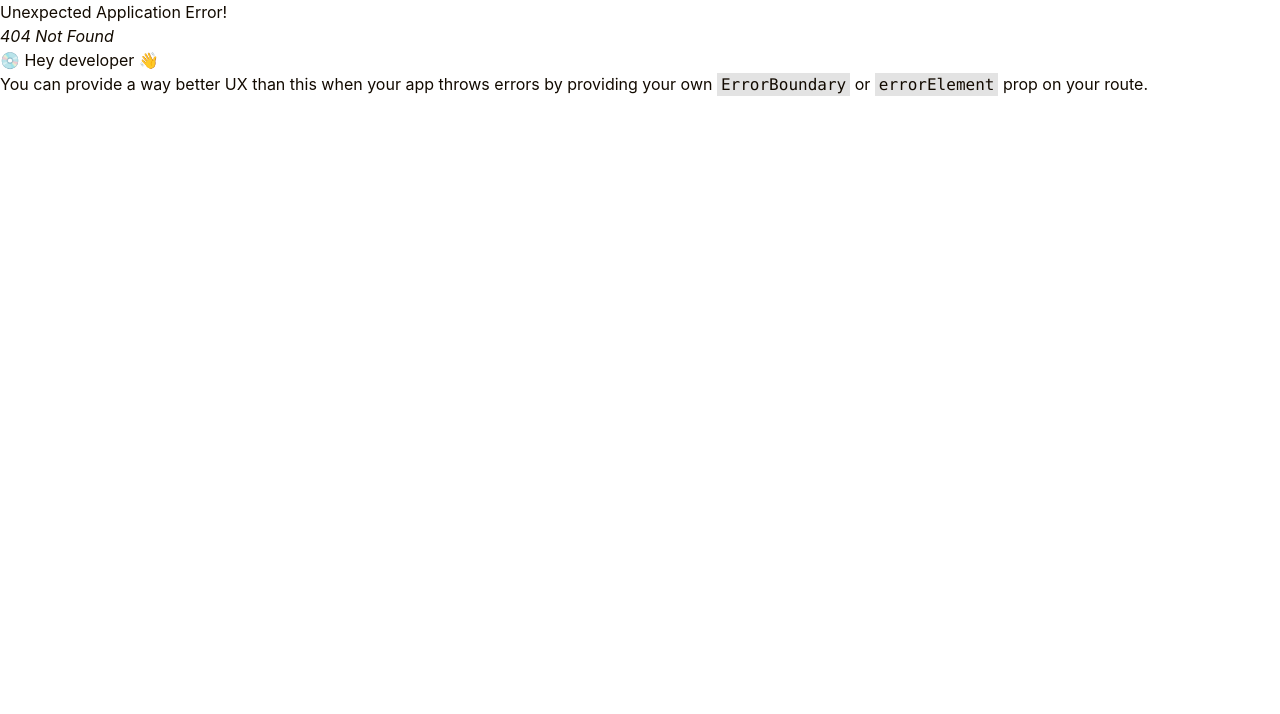
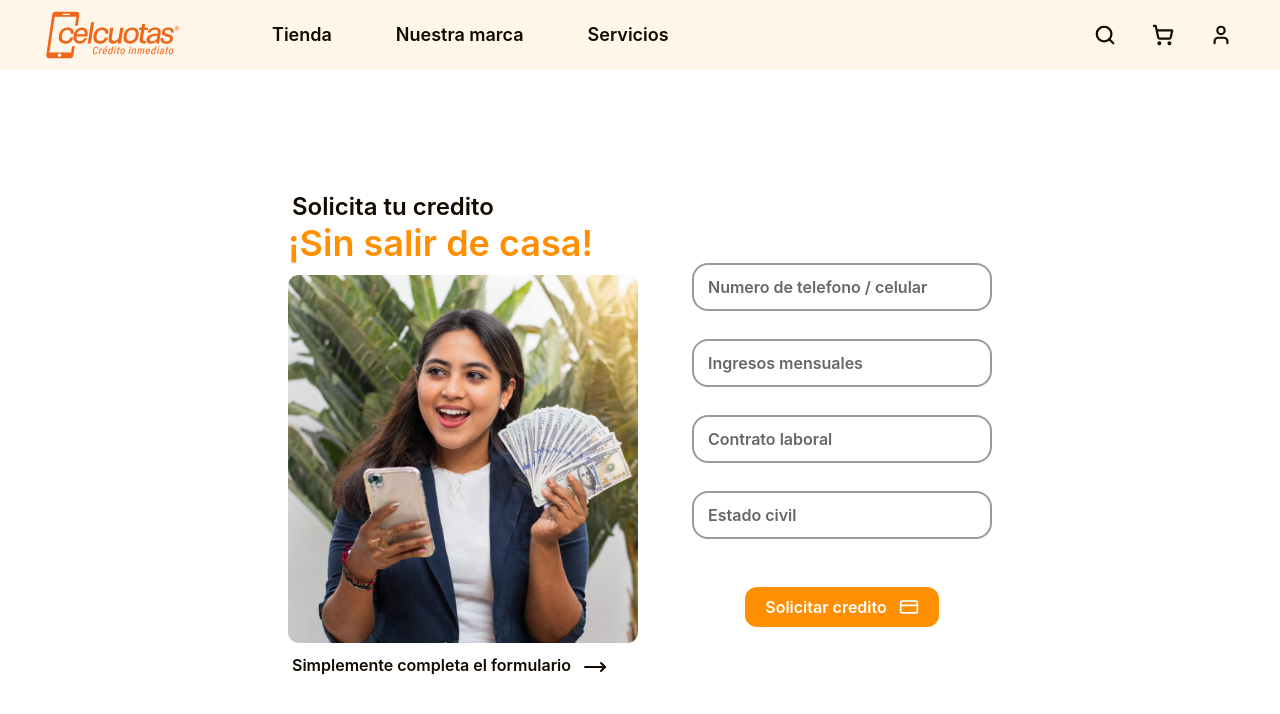
Before and after one commit to Ye1der/Celcuotas, a React (Vite) app: page /credit in a window 1280 px wide. Before the commit this address had no page. Shown: the top 714 px of the page. Built offline with nearby package versions, Linux system fonts and the light colour scheme.

Commit message:
start desing the about us

```diff
--- a/src/components/CustomSelectInput.tsx
+++ b/src/components/CustomSelectInput.tsx
@@ -2,24 +2,24 @@
 import { useState } from "react";
 import { UseControllerProps, useController } from "react-hook-form";
 
-interface Props extends UseControllerProps<FormValue>{
+interface Props extends UseControllerProps<any>{
   label: string
   width?: string
   options: string[]
 }
 
-type FormValue = {
-  typeDoc: string,
-  names: string
-  lastnames: string
-  email: string
-  doc: string
-  department: string
-  address: string
-  tower: string
-  city: string
-  neighbordhood: string
-}
+// type FormValue = {
+//   typeDoc: string,
+//   names: string
+//   lastnames: string
+//   email: string
+//   doc: string
+//   department: string
+//   address: string
+//   tower: string
+//   city: string
+//   neighbordhood: string
+// }
 
 export const CustomSelectInput = ({ label, width = '300px', options, name, control, rules, ...rest }: Props) => {
 
@@ -32,7 +32,7 @@ export const CustomSelectInput = ({ label, width = '300px', options, name, contr
       {/* le ponemos el field al input para que lo registre dentro del form */}
       <input {...rest} {...field} required readOnly type="text" value={field.value} onClick={() => { setShowOptions(!showOptions) }} className={`peer ${selectedOption !== '' && 'border-opacity-70'} ${showOptions ? 'rounded-t-2xl border-opacity-70' : 'rounded-2xl border-opacity-40'} z-40 cursor-pointer group text-start px-4 text-lg font-semibold outline-none bg-transparent border-2 border-black w-full h-12 transition-all duration-300 relative`} />
 
-      <div className={`${showOptions ? 'animate-fadeIn' : 'animate-fadeOut'} border-2 border-t-0 border-black border-opacity-70 rounded-b-2xl absolute bottom-0 translate-y-full w-[${width}] z-30 transition-all duration-300`}>
+      <div className={`${showOptions ? 'animate-fadeIn' : 'animate-fadeOut'} border-2 border-t-0 border-black border-opacity-70 rounded-b-2xl absolute bottom-0 translate-y-full w-[${width}] z-50 transition-all duration-300`}>
         {options.map((value, index) => {
 
           const border = options.length - 1 === index ? 'rounded-b-2xl' : 'border-b-2 border-black border-opacity-70'
--- a/src/main.tsx
+++ b/src/main.tsx
@@ -9,6 +9,7 @@ import { Store } from './routes/Store.tsx'
 import { ShoppingCart } from './routes/ShoppingCart.tsx'
 import Phone from './routes/Phone.tsx'
 import { Pay } from './routes/Pay.tsx'
+import { Credit } from './routes/Credit.tsx'
 
 const router = createBrowserRouter([
   {
@@ -38,6 +39,10 @@ const router = createBrowserRouter([
       {
         path: '/pay',
         element: <Pay />
+      },
+      {
+        path: '/credit',
+        element: <Credit/>
       }
     ]
   }
--- /dev/null
+++ b/src/routes/Credit.tsx
@@ -0,0 +1,84 @@
+import { CheckCircle2, CreditCard, Loader2Icon, MoveRight, X } from "lucide-react";
+import { CustomInput } from "../components/CustomInput";
+import { CustomSelectInput } from "../components/CustomSelectInput";
+import { useForm } from "react-hook-form";
+import { useState } from "react";
+import { Modal } from "../components/Modal";
+import { useNavigate } from "react-router-dom";
+
+export function Credit() {
+  const [check, setCheck] = useState(false)
+  const [showModal, setShowModal] = useState(false)
+  const navigate = useNavigate()
+
+  type FormValues = {
+    maritalStatus: string
+    phoneNumber: number
+    income: number
+    laborContract: string
+  }
+
+  const {handleSubmit, register, control} = useForm<FormValues>({
+    defaultValues: {
+      maritalStatus: '',
+      laborContract: ''
+    },
+    mode: 'onChange'
+  })
+
+  function submit () {
+    setCheck(true)
+
+    setTimeout(() => {
+      setCheck(false)
+      setShowModal(true)
+    }, 1500)
+  }
+
+  function finishCredit () {
+    setShowModal(false)
+    localStorage.removeItem('cartPhones')
+    navigate('/store', {unstable_viewTransition: true})
+  }
+
+
+  return (
+    <main className="w-full h-full flex justify-center items-center">
+      <section className="">
+        <h2 className="text-2xl font-semibold ml-1"> Solicita tu credito </h2>
+        <h1 className="text-4xl font-semibold text-darkOrange"> ¡Sin salir de casa! </h1>
+
+        <img src="/creditImage.png" alt="image" className="w-[350px] mb-2 mt-3" />
+
+        <p className="font-semibold w-[400px] ml-1 flex items-center">
+          Simplemente completa el formulario <MoveRight className="mt-1 ml-3" />
+        </p>
+      </section>
+      <section>
+        <form onSubmit={handleSubmit(submit)} className="flex flex-col gap-2">
+          <CustomInput {...register('phoneNumber', {required: true})} label="Numero de telefono / celular" type="number" min={0}/>
+          <CustomInput {...register('income', {required: true})} label="Ingresos mensuales" type="number" min={0}/>
+          <CustomSelectInput control={control} rules={{required: true}} name="laborContract" label="Contrato laboral" options={['temporal', 'tiempo indefinido', 'ninguno']}/>
+          <CustomSelectInput control={control} rules={{required: true}} name="maritalStatus" label="Estado civil" options={['soltero', 'casado', 'union libre']}/>
+
+          <button type="submit" className="text-white font-semibold bg-darkOrange w-fit px-5 py-2 rounded-xl mx-auto mt-10 flex items-center">
+            <span className="mr-3"> Solicitar credito </span>
+            {check ? <span className="animate-fadeIn"> <Loader2Icon className="animate-fastSpin" size={20} strokeWidth={2.5}/> </span> : <CreditCard className="animate-fadeIn" size={20}/>}
+          </button>
+        </form>
+      </section>
+
+      <Modal active={showModal} setActive={finishCredit}>
+        <div className="bg-white rounded-2xl pt-10 pb-5 px-10 flex flex-col items-center">
+          <button onClick={finishCredit} className="absolute top-3 right-3 p-1 rounded-full bg-gray-200 hover:bg-red-200 transition-colors duration-300">
+            <X size={20}/>
+          </button>
+
+          <CheckCircle2 size={80}  className="text-darkOrange animate-bounce" />
+          <h1 className="text-darkOrange font-semibold"> ¡Felicidades! </h1>
+          <h1 className="text-2xl text-smokyBlack font-semibold text-opacity-90"> Tu credito fue aprovado </h1>
+        </div>
+      </Modal>
+    </main>
+  )
+}
--- /dev/null
+++ b/src/routes/OurBrand.tsx
@@ -0,0 +1,7 @@
+export function OurBrand () {
+  return (
+    <section className="h-full w-full">
+
+    </section>
+  )
+}
--- a/src/routes/Pay.tsx
+++ b/src/routes/Pay.tsx
@@ -6,7 +6,7 @@ import { TableTotalPrice } from "../components/ShoppingCart/tableTotalPrice";
 import { Phone } from "../types";
 import { CheckCircle2, ChevronLeft, Loader2Icon, PackageCheck, X } from "lucide-react";
 import { useNavigate } from "react-router-dom";
-import { useForm } from "react-hook-form";
+import { FieldValues, useForm } from "react-hook-form";
 import { Modal } from "../components/Modal";
 
 type FormValues = {
@@ -27,6 +27,7 @@ export function Pay() {
   const [selected, setSelected] = useState('')
   const [check, setCheck] = useState(false)
   const [showModal, setShowModal] = useState(false)
+  const [showWarningMessage, setShowWarningMessage] = useState(false)
   const navigate = useNavigate()
 
   const [phones] = useState(() => {
@@ -41,10 +42,16 @@ export function Pay() {
 
   function submit(data: FormValues) {
     setCheck(true)
+    setShowWarningMessage(false)
 
     setTimeout(() => {
+      if (selected !== '') {
+        if (selected === 'Solicitud de credito') navigate('/credit', {unstable_viewTransition: true})
+        else setShowModal(true)
+        setCheck(false)
+      } else setShowWarningMessage(true)
+
       setCheck(false)
-      setShowModal(true)
     }, 1500)
   }
 
@@ -77,7 +84,7 @@ export function Pay() {
               <CustomInput className="max-sm:w-[300px]" {...register('email', { required: true })} label="Correo electronico" width="100%" type="email" />
 
               <div className="flex gap-5 max-sm:flex-col max-sm:gap-3">
-                <CustomSelectInput control={control} name="typeDoc" rules={{required: true}} label="Tipo de documento" options={['cedula ciudadania', 'visa', 'cedula extranjeria']} />
+                <CustomSelectInput control={control} name="typeDoc" rules={{required: true}} label="Tipo de documento" options={['cedula ciudadania', 'cedula extranjeria', 'pasaporte']} />
                 <CustomInput {...register('doc', { required: true })} label="Numero de documento" type="number" min={0} />
               </div>
             </div>
@@ -104,12 +111,14 @@ export function Pay() {
           <div className=" p-5 rounded-xl w-full">
             <h1 className="text-2xl text-smokyBlack text-opacity-80 font-semibold mb-5"> Metodo de pago </h1>
             <div className="flex flex-col gap-3 w-full">
+              <SelectButton label="Solicitud de credito" selected={selected} setSelected={setSelected} />
               <SelectButton label="Targeta debito / credito" selected={selected} setSelected={setSelected} />
               <SelectButton label="PSE" selected={selected} setSelected={setSelected} />
               <SelectButton label="Mercado pago" selected={selected} setSelected={setSelected} />
               <SelectButton label="Nequi" selected={selected} setSelected={setSelected} />
               <SelectButton label="Paypal" selected={selected} setSelected={setSelected} />
             </div>
+            {showWarningMessage && <h1 className="text-red-500 font-semibold ml-5 mt-3"> Debe seleccionar un metodo de pago </h1>}
           </div>
 
           <div className="w-full flex justify-between items-center px-5 -mt-3">
```
Also changed, not shown: public/creditImage.png (added).
